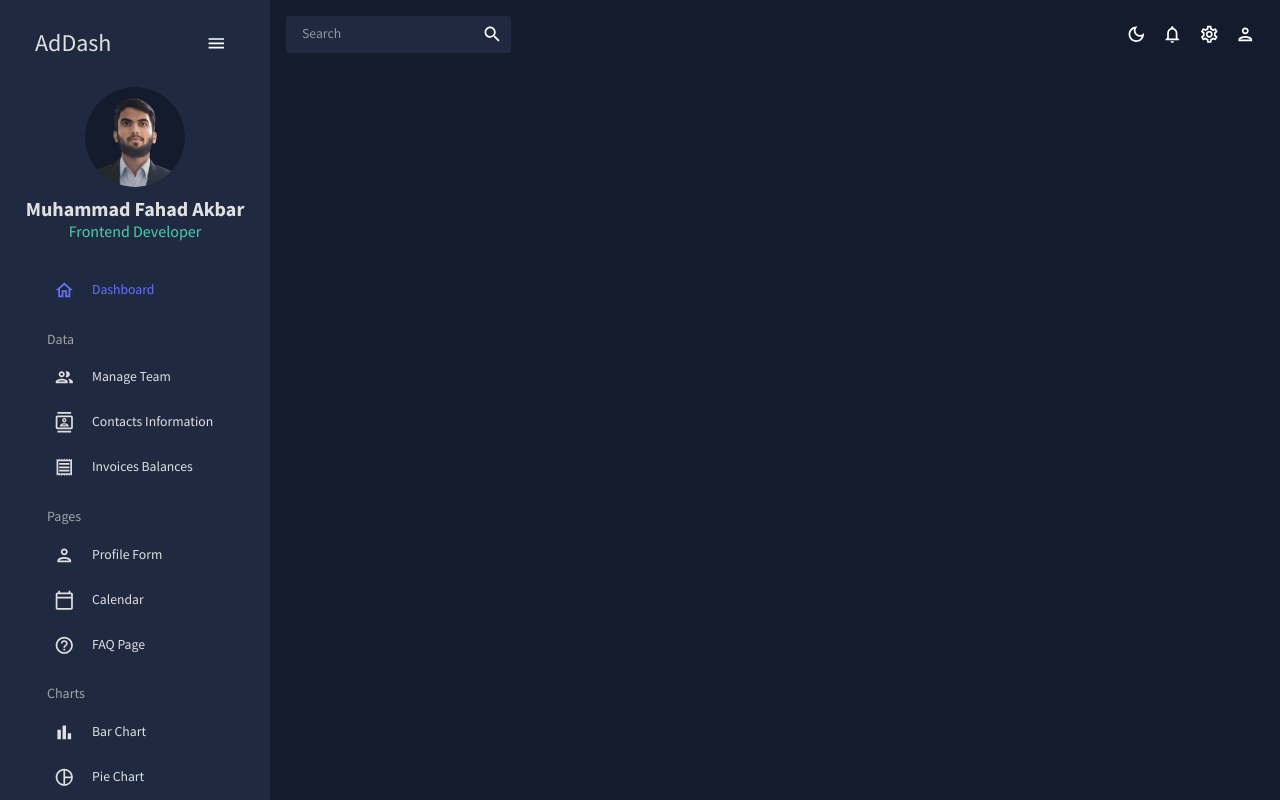
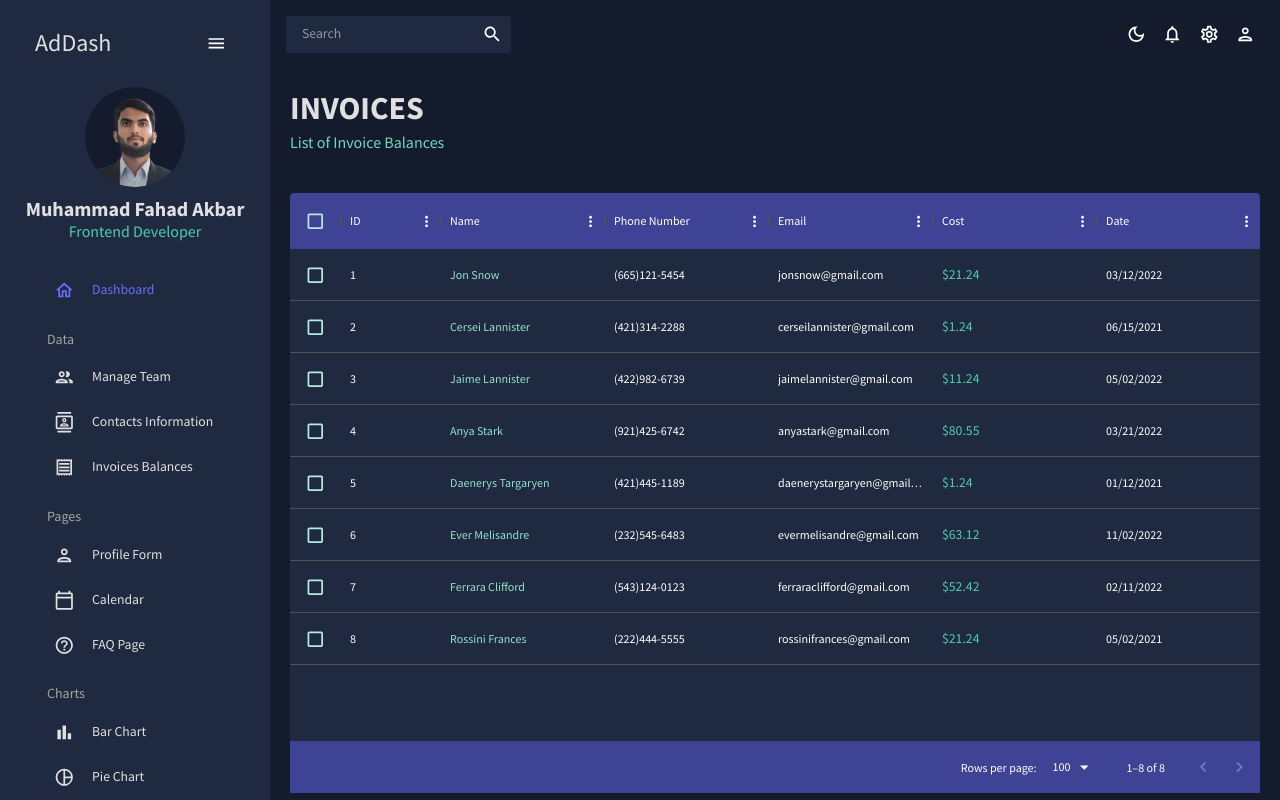
Before and after one commit to MuhammadFahadAkbar/Admin-Dashboard, a React (Create React App) app: page /invoices in a window 1280 px wide. Built offline with nearby package versions, Linux system fonts and the light colour scheme.

Commit message:
Added invoices page using DataGrid

```diff
--- a/src/App.js
+++ b/src/App.js
@@ -5,7 +5,7 @@
 import Dashboard from "./pages/dashboard";
 import Team from "./pages/team";
 import Contacts from "./pages/contacts";
-// import Invoices from "./pages/global/invoices";
+import Invoices from "./pages/invoices";
 // import Form from "./pages/global/form";
 // import Calendar from "./pages/global/calendar";
 // import FAQ from "./pages/global/faq";
@@ -30,7 +30,7 @@
               <Route path="/" element={<Dashboard />} />
               <Route path="/team" element={<Team />} />
               <Route path="/contacts" element={<Contacts />} />
-              {/* <Route path="/invoices" element={<Invoices />} /> */}
+              <Route path="/invoices" element={<Invoices />} />
               {/* <Route path="/form" element={<Form />} /> */}
               {/* <Route path="/calendar" element={<Calendar />} /> */}
               {/* <Route path="/faq" element={<FAQ />} /> */}
--- /dev/null
+++ b/src/pages/invoices/index.jsx
@@ -0,0 +1,83 @@
+import { Box, Typography, useTheme } from "@mui/material";
+import { DataGrid } from "@mui/x-data-grid";
+import { tokens } from "../../theme";
+import { mockDataInvoices } from "../../data/mockData";
+import Header from "../../components/Header";
+
+const Invoices = () => {
+  const theme = useTheme();
+  const colors = tokens(theme.palette.mode);
+  const columns = [
+    { field: "id", headerName: "ID" },
+    {
+      field: "name",
+      headerName: "Name",
+      flex: 1,
+      cellClassName: "name-column--cell",
+    },
+    {
+      field: "phone",
+      headerName: "Phone Number",
+      flex: 1,
+    },
+    {
+      field: "email",
+      headerName: "Email",
+      flex: 1,
+    },
+    {
+      field: "cost",
+      headerName: "Cost",
+      flex: 1,
+      renderCell: (params) => (
+        <Typography color={colors.greenAccent[500]}>
+          ${params.row.cost}
+        </Typography>
+      ),
+    },
+    {
+      field: "date",
+      headerName: "Date",
+      flex: 1,
+    },
+  ];
+
+  return (
+    <Box m="20px">
+      <Header title="INVOICES" subtitle="List of Invoice Balances" />
+      <Box
+        m="40px 0 0 0"
+        height="75vh"
+        sx={{
+          "& .MuiDataGrid-root": {
+            border: "none",
+          },
+          "& .MuiDataGrid-cell": {
+            borderBottom: "none",
+          },
+          "& .name-column--cell": {
+            color: colors.greenAccent[300],
+          },
+          "& .MuiDataGrid-columnHeaders": {
+            backgroundColor: colors.blueAccent[700],
+            borderBottom: "none",
+          },
+          "& .MuiDataGrid-virtualScroller": {
+            backgroundColor: colors.primary[400],
+          },
+          "& .MuiDataGrid-footerContainer": {
+            borderTop: "none",
+            backgroundColor: colors.blueAccent[700],
+          },
+          "& .MuiCheckbox-root": {
+            color: `${colors.greenAccent[200]} !important`,
+          },
+        }}
+      >
+        <DataGrid checkboxSelection rows={mockDataInvoices} columns={columns} />
+      </Box>
+    </Box>
+  );
+};
+
+export default Invoices;
```
